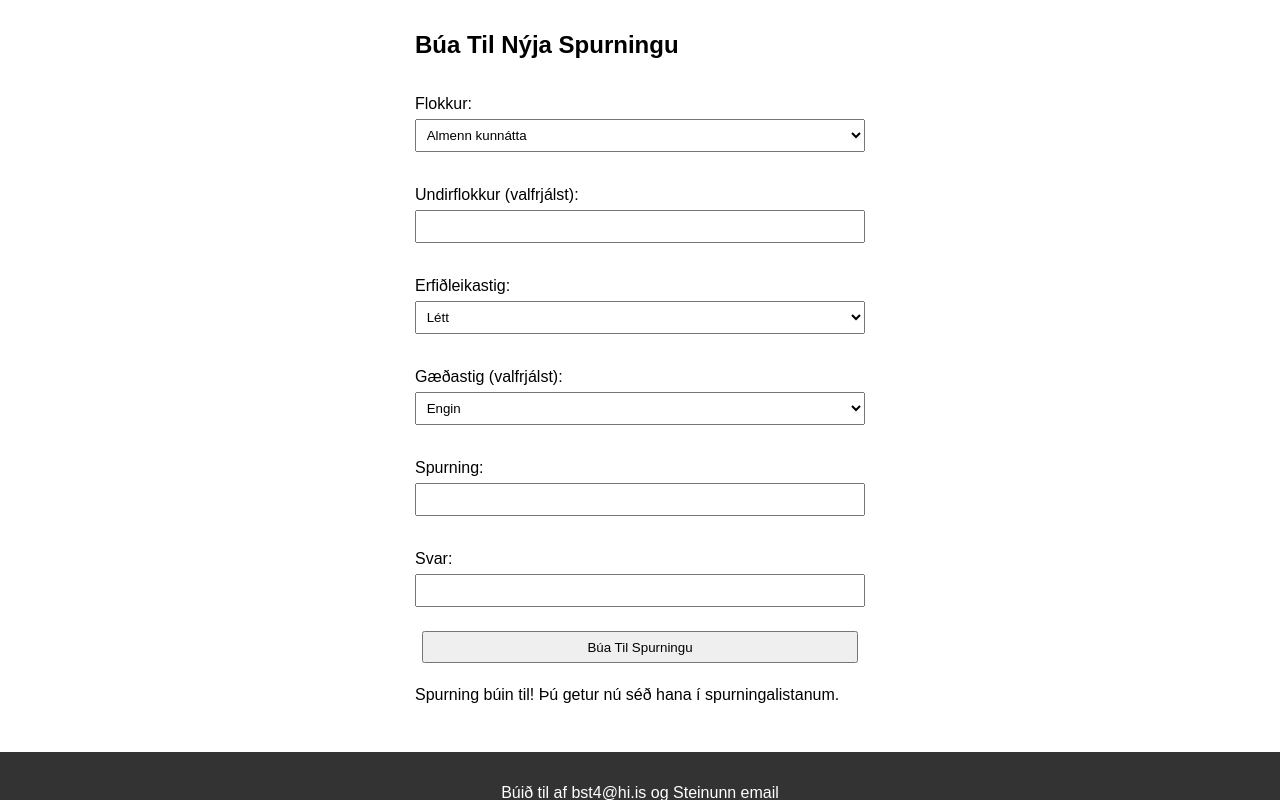
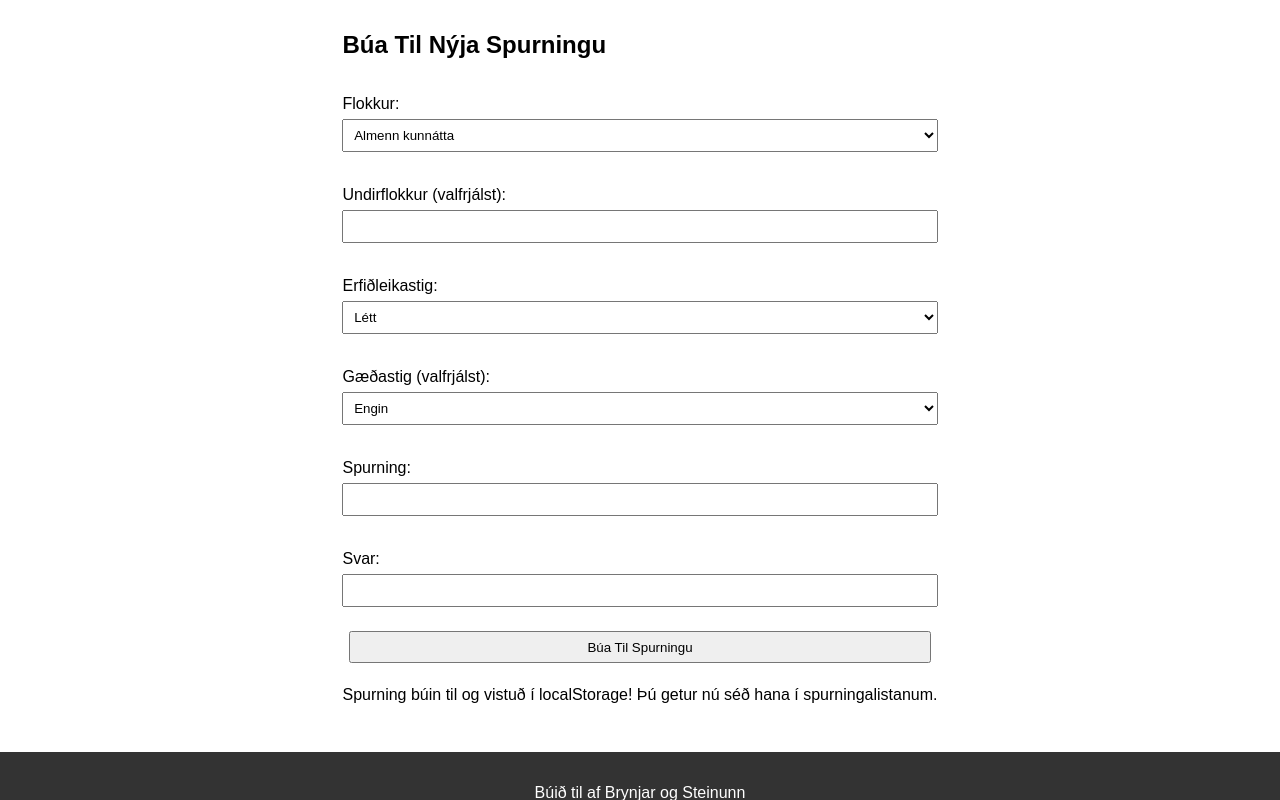
Before and after one commit to spita23/HV2, a plain HTML site: page nyspurning.html in a window 1280 px wide. Both pictures are taken after typing "Sample", "Sample", "Sample" into the empty fields and a click on the button "Búa Til Spurningu". Shown: the part 183-983 px from the top of the page. Drawn offline with Linux system fonts and the light colour scheme.

Commit message:
spurningar vistaðar í localstorage og nýjar spurningar bætast þar við

```diff
--- a/functions.js
+++ b/functions.js
@@ -1,5 +1,9 @@
 function loadQuestions() {
-    let questions = JSON.parse(localStorage.getItem('questions')) || [
+    const stored = localStorage.getItem('questions');
+    if (stored) {
+        return JSON.parse(stored);
+    } else {
+        const defaultQuestions = [
             { category: '6', subcategory: 'Tónlist', difficulty: '2', quality: '2', question: 'Hvaða hljómsveit gerði lagið "Rangur maður"', answer: 'Sólstrandargæjarnir' },
             { category: '6', subcategory: 'Tónlist', difficulty: '2', quality: '', question: 'Hvaða hljómsveit kvað "Á hverjum degi beiglan þurfti bensín, rúblunum fleygði í kerlingu sem brosti"', answer: 'Sniglabandið' },
             { category: '6', subcategory: 'Tónlist', difficulty: '2', quality: '', question: 'Hver kvað "Smíða skútu, skerpi skauta, bý til þrumuost og grauta, haltu kjafti"', answer: 'Bjartmar Guðlaugsson' },
@@ -15,7 +19,9 @@ function loadQuestions() {
             { category: '6', subcategory: 'Tónlist', difficulty: '1', quality: '', question: 'Hvaða hljómsveit gerði lagið "Hello, I love you"', answer: 'The Doors' },
             { category: '6', subcategory: 'Tónlist', difficulty: '3', quality: '', question: 'Hvaða lag byrjar svona "Didn\'t know what time it was the light were low low low"', answer: 'Starman' }
         ];
-    return questions;
+        localStorage.setItem('questions', JSON.stringify(defaultQuestions));
+        return defaultQuestions;
+    }
 }
 
 function getCategory(num) {
--- a/nyspurning.html
+++ b/nyspurning.html
@@ -54,11 +54,10 @@
         <p id="status"></p>
     </main>
     <footer>
-        <p>Búið til af bst4@hi.is og Steinunn email</p>
+        <p>Búið til af Brynjar og Steinunn</p>
     </footer>
     <script src="functions.js"></script>
     <script>
-        // Virkni fyrir nyspurning.html
         document.addEventListener('DOMContentLoaded', () => {
             const form = document.getElementById('new-question-form');
             const status = document.getElementById('status');
@@ -73,11 +72,10 @@
                     question: document.getElementById('question').value,
                     answer: document.getElementById('answer').value
                 };
-                // Vista í localStorage sem dæmi, þar sem ekki er bakendi
-                let questions = JSON.parse(localStorage.getItem('questions')) || loadQuestions();
+                let questions = loadQuestions();
                 questions.push(newQuestion);
                 localStorage.setItem('questions', JSON.stringify(questions));
-                status.textContent = 'Spurning búin til! Þú getur nú séð hana í spurningalistanum.';
+                status.textContent = 'Spurning búin til og vistuð í localStorage! Þú getur nú séð hana í spurningalistanum.';
                 form.reset();
             });
         });
```
Also changed, not shown: index.html (+1 -1 lines), spurningar.html (+1 -1 lines). Lines whose indentation alone changed are shown as unchanged.
